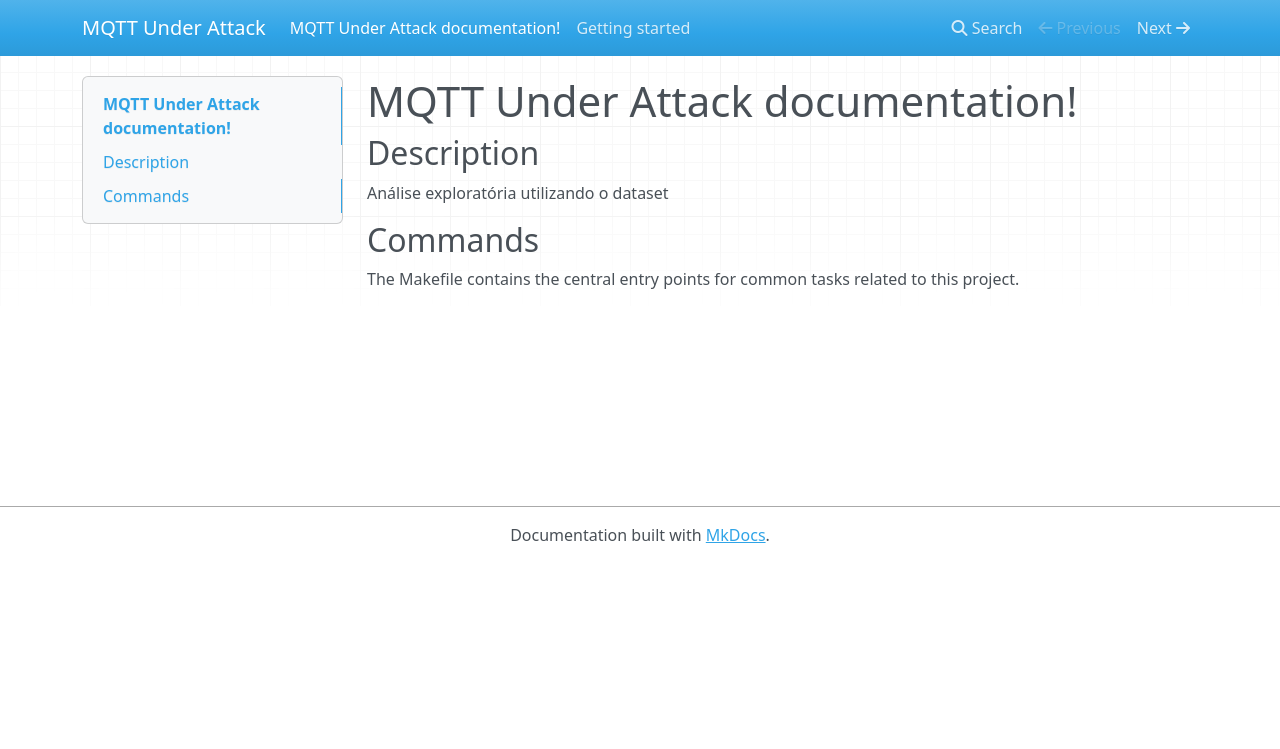
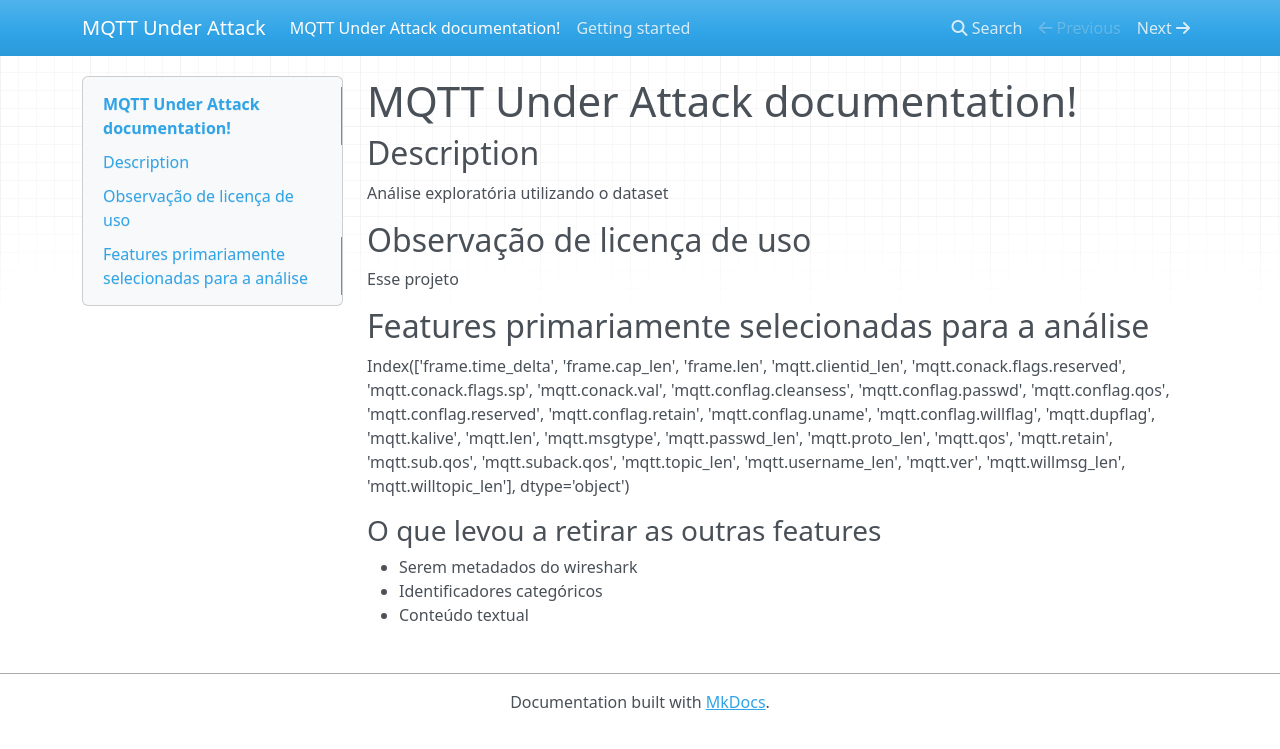
Before and after one commit to William-SWS/mqtt_under_attack, an MkDocs documentation site: the page built from docs/docs/index.md, in a window 1280 px wide. Shown: the top 749 px of the page. Built offline with MkDocs 1.6.1, drawn with Linux system fonts in a browser that asks for light colours; nearby versions of some CDN libraries.

Commit message:
docs: descrição das features retiradas das análises

```diff
--- a/docs/docs/index.md
+++ b/docs/docs/index.md
@@ -4,6 +4,47 @@
 
 Análise exploratória utilizando o dataset
 
-## Commands
+## Observação de licença de uso
 
-The Makefile contains the central entry points for common tasks related to this project.
+Esse projeto
+
+
+## Features primariamente selecionadas para a análise
+
+Index(['frame.time_delta',
+'frame.cap_len',
+ 'frame.len',
+ 'mqtt.clientid_len',
+'mqtt.conack.flags.reserved',
+'mqtt.conack.flags.sp',
+'mqtt.conack.val',
+       'mqtt.conflag.cleansess',
+        'mqtt.conflag.passwd',
+        'mqtt.conflag.qos',
+       'mqtt.conflag.reserved',
+       'mqtt.conflag.retain',
+        'mqtt.conflag.uname',
+       'mqtt.conflag.willflag',
+       'mqtt.dupflag',
+        'mqtt.kalive',
+        'mqtt.len',
+       'mqtt.msgtype',
+       'mqtt.passwd_len',
+       'mqtt.proto_len',
+       'mqtt.qos',
+       'mqtt.retain',
+       'mqtt.sub.qos',
+        'mqtt.suback.qos',
+        'mqtt.topic_len',
+       'mqtt.username_len',
+       'mqtt.ver',
+        'mqtt.willmsg_len',
+       'mqtt.willtopic_len'],
+      dtype='object')
+
+
+### O que levou a retirar as outras features
+
+- Serem metadados do wireshark
+- Identificadores categóricos
+- Conteúdo textual
```
